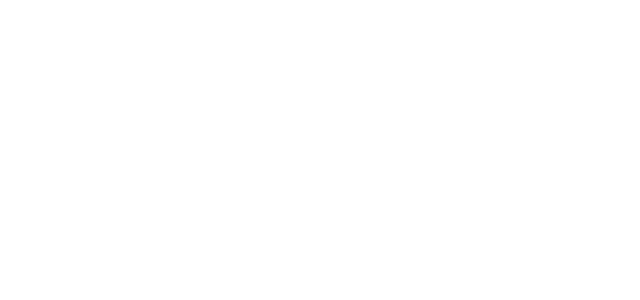
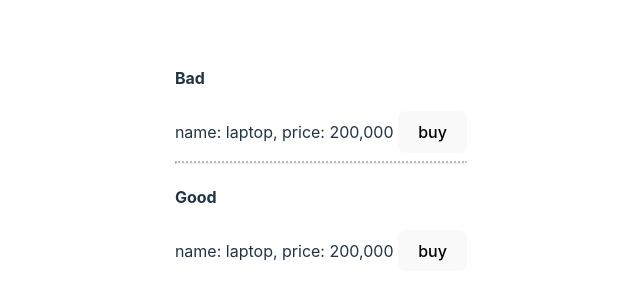
Before and after one commit to dhythm/You_Might_Not_Need_an_Effect, a React (Vite) app: page /sharing-logic in a window 1280 px wide. Shown: the part 242-542 px from the top of the page, without its empty margins (319-959 px from the left). Built offline with nearby package versions, Linux system fonts and the light colour scheme.

Commit message:
implement Sharing logic between event handlers

```diff
--- a/src/main.tsx
+++ b/src/main.tsx
@@ -6,6 +6,7 @@
 import { AdjustingSomeStateSample } from "./routes/adjusting-some-state";
 import { CachingCalculationsSample } from "./routes/caching-calculations";
 import { ResettingAllStateSample } from "./routes/resetting-all-state";
+import { SharingLogicSample } from "./routes/sharing-logic";
 import { UpdatingStateSample } from "./routes/updating-state";
 
 ReactDOM.createRoot(document.getElementById("root") as HTMLElement).render(
@@ -26,7 +27,7 @@
           path="adjusting-some-state"
           element={<AdjustingSomeStateSample />}
         />
-        <Route path="sharing-logic" element={<></>} />
+        <Route path="sharing-logic" element={<SharingLogicSample />} />
         <Route path="sending-post-request" element={<></>} />
         <Route path="chains-of-computations" element={<></>} />
         <Route path="initializing-application" element={<></>} />
--- /dev/null
+++ b/src/routes/sharing-logic.tsx
@@ -0,0 +1,125 @@
+import { useEffect, useState } from "react";
+
+export const SharingLogicSample = () => (
+  <>
+    <div style={{ textAlign: "start" }}>
+      <h4>Bad</h4>
+      <Bad />
+    </div>
+
+    <hr style={{ borderTop: "2px dotted #bbb" }}></hr>
+
+    <div style={{ textAlign: "start" }}>
+      <h4>Good</h4>
+      <Good />
+    </div>
+  </>
+);
+
+const initialProducts: Product[] = [
+  {
+    id: "1",
+    name: "smartphone",
+    price: 100_000,
+    isInCart: false,
+  },
+  {
+    id: "2",
+    name: "laptop",
+    price: 200_000,
+    isInCart: false,
+  },
+  {
+    id: "3",
+    name: "keyboard",
+    price: 10_000,
+    isInCart: false,
+  },
+];
+
+const Bad = () => {
+  const [products, setProducts] = useState(initialProducts);
+  return (
+    <BadProductDetail
+      product={products[1]}
+      addToCart={() =>
+        setProducts((prev) =>
+          prev.map((v) => ({ ...v, isInCart: v.id === products[1].id }))
+        )
+      }
+    />
+  );
+};
+
+const Good = () => {
+  const [products, setProducts] = useState(initialProducts);
+  return (
+    <GoodProductDetail
+      product={products[1]}
+      addToCart={() =>
+        setProducts((prev) =>
+          prev.map((v) => ({ ...v, isInCart: v.id === products[1].id }))
+        )
+      }
+    />
+  );
+};
+
+type Product = {
+  id: string;
+  name: string;
+  price: number;
+  isInCart: boolean;
+};
+
+type ProductDetailProps = {
+  product: Product;
+  addToCart: (id: string) => void;
+};
+const BadProductDetail = ({ product, addToCart }: ProductDetailProps) => {
+  useEffect(() => {
+    if (product.isInCart) {
+      alert(`Added ${product.name} to the shopping card!`);
+    }
+  }, [product]);
+
+  const handleBuyClick = () => {
+    addToCart(product.id);
+  };
+  const handleCheckoutClick = () => {
+    addToCart(product.id);
+    // navigateTo('/checkout')
+  };
+  return (
+    <>
+      <span>
+        name: {product.name}, price: {product.price.toLocaleString("ja-JP")}
+      </span>
+      <span> </span>
+      <button onClick={handleBuyClick}>buy</button>
+    </>
+  );
+};
+
+const GoodProductDetail = ({ product, addToCart }: ProductDetailProps) => {
+  const buyProduct = () => {
+    addToCart(product.id);
+    alert(`Added ${product.name} to the shopping card!`);
+  };
+  const handleBuyClick = () => {
+    buyProduct();
+  };
+  const handleCheckoutClick = () => {
+    buyProduct();
+    // navigateTo('/checkout')
+  };
+  return (
+    <>
+      <span>
+        name: {product.name}, price: {product.price.toLocaleString("ja-JP")}
+      </span>
+      <span> </span>
+      <button onClick={handleBuyClick}>buy</button>
+    </>
+  );
+};
```
Also changed, not shown: 1 other file (tests, documents, lock files or other folders).
